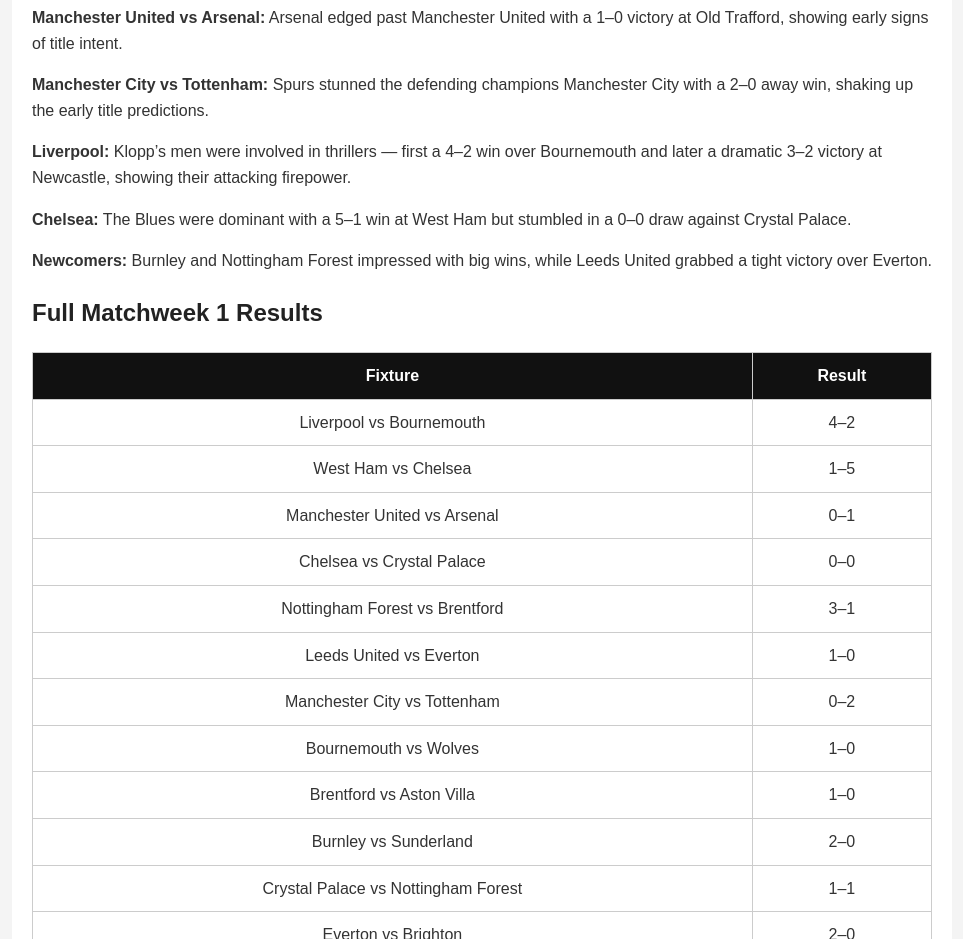
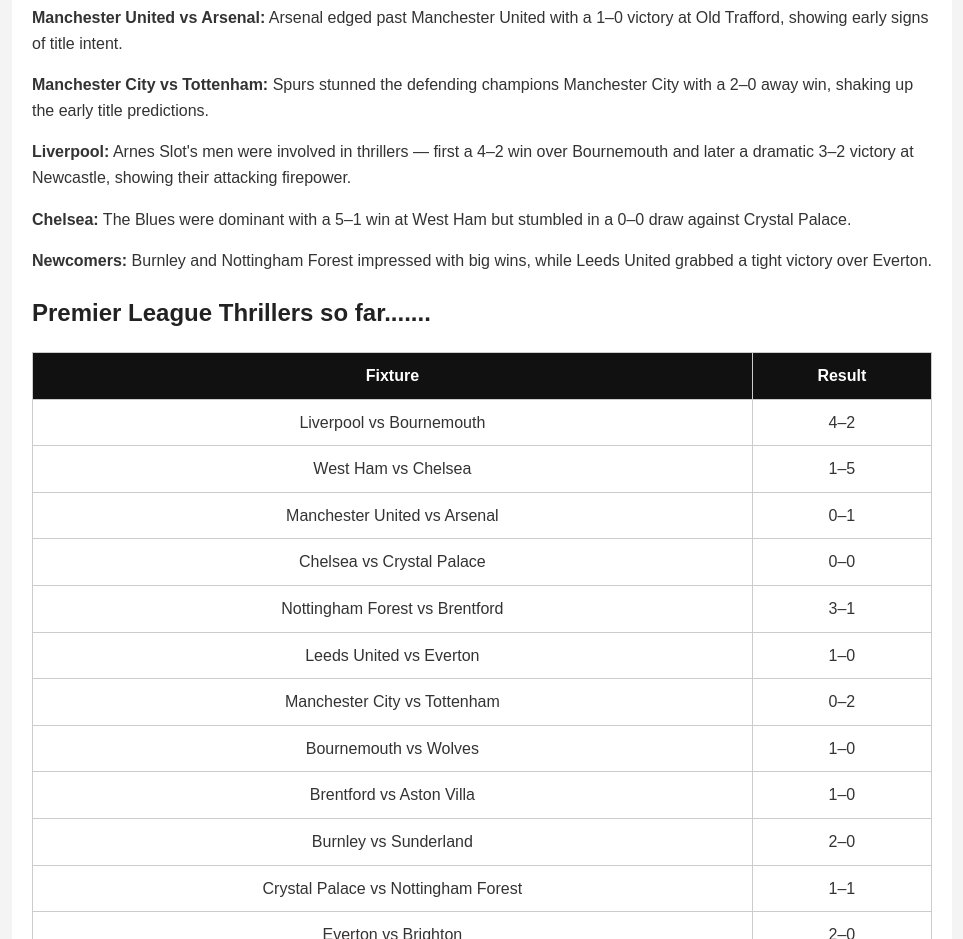
Before and after one commit to ocungirwothjordan6/entertainmenthub, a plain HTML site: page gameweek1 review.html in a window 1280 px wide. Shown: the part 900-1839 px from the top of the page, without its empty margins (158-1121 px from the left). Drawn offline with Linux system fonts and the light colour scheme.

Commit message:
Update gameweek1 review.html

```diff
--- a/gameweek1 review.html
+++ b/gameweek1 review.html
@@ -80,11 +80,11 @@
     <h2>Key Highlights</h2>
     <p><strong>Manchester United vs Arsenal:</strong> Arsenal edged past Manchester United with a 1–0 victory at Old Trafford, showing early signs of title intent.</p>
     <p><strong>Manchester City vs Tottenham:</strong> Spurs stunned the defending champions Manchester City with a 2–0 away win, shaking up the early title predictions.</p>
-    <p><strong>Liverpool:</strong> Klopp’s men were involved in thrillers — first a 4–2 win over Bournemouth and later a dramatic 3–2 victory at Newcastle, showing their attacking firepower.</p>
+    <p><strong>Liverpool:</strong> Arnes Slot's men were involved in thrillers — first a 4–2 win over Bournemouth and later a dramatic 3–2 victory at Newcastle, showing their attacking firepower.</p>
     <p><strong>Chelsea:</strong> The Blues were dominant with a 5–1 win at West Ham but stumbled in a 0–0 draw against Crystal Palace.</p>
     <p><strong>Newcomers:</strong> Burnley and Nottingham Forest impressed with big wins, while Leeds United grabbed a tight victory over Everton.</p>
 
-    <h2>Full Matchweek 1 Results</h2>
+    <h2>Premier League Thrillers so far.......</h2>
     <table>
       <tr>
         <th>Fixture</th>
```
